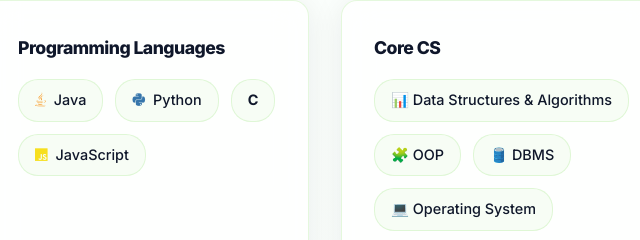
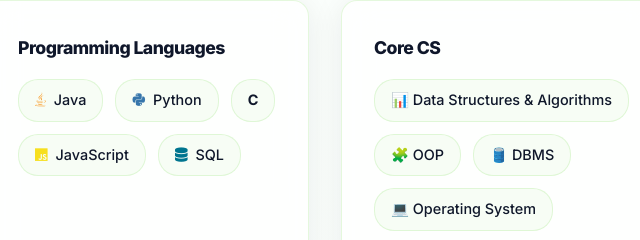
Before and after one commit to gowtham786786/3D-portfolio-gowtham, a plain HTML site: page index.html in a window 1280 px wide. Shown: the part 2758-2998 px from the top of the page, 137-777 px from the left. Drawn offline with Linux system fonts and the light colour scheme.

Commit message:
Add SQL to Programming Languages

```diff
--- a/index.html
+++ b/index.html
@@ -181,6 +181,7 @@
                     <span class="skill-pill"><i class="fa-brands fa-python" style="color: #3776ab;"></i> Python</span>
                     <span class="skill-pill"><strong>C</strong></span>
                     <span class="skill-pill"><i class="fa-brands fa-js" style="color: #f7df1e;"></i> JavaScript</span>
+                    <span class="skill-pill"><i class="fa-solid fa-database" style="color: #00758f;"></i> SQL</span>
                 </div>
             </div>
 
```
